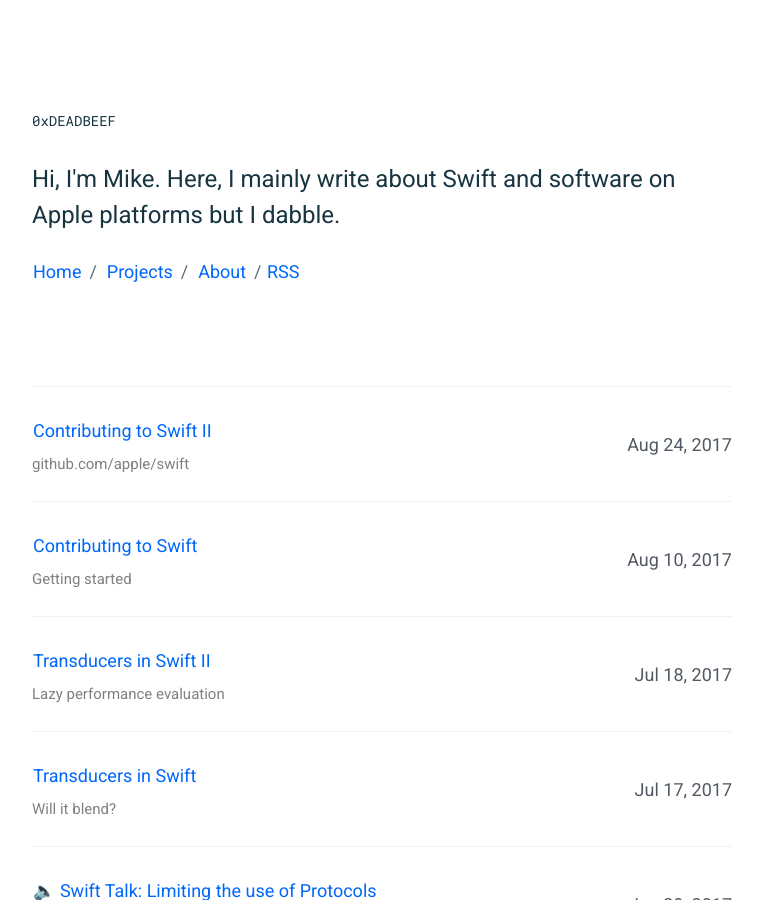
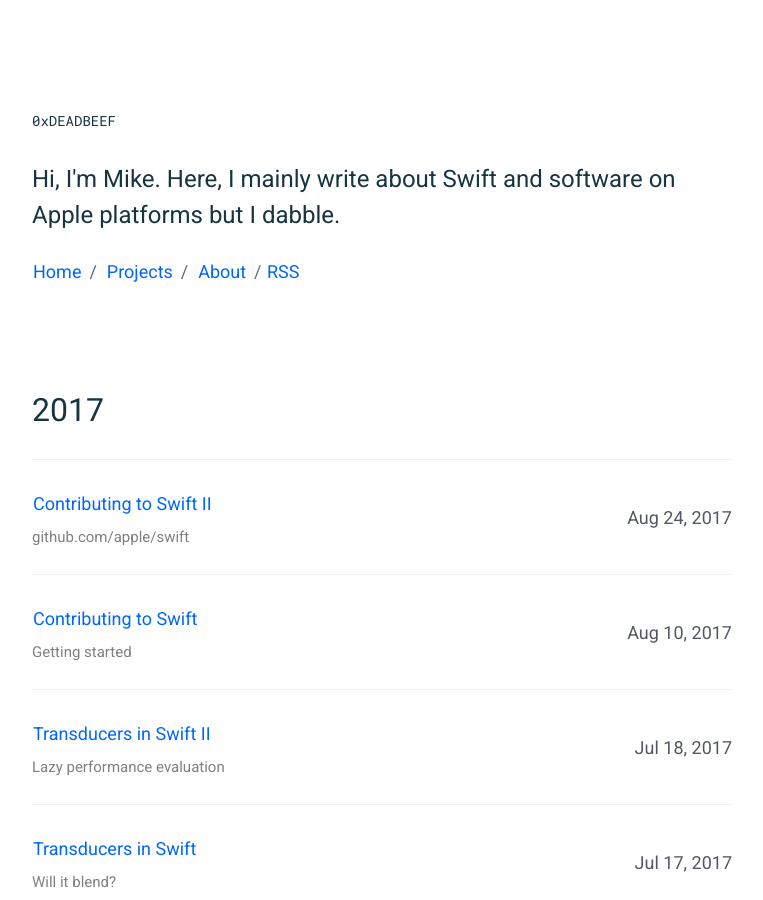
Before and after one commit to mkchoi212/mkchoi212.github.io, a Jekyll site: the page built from index.html, in a window 1280 px wide and 900 px high. Shown: the whole window, without its empty margins (258-1021 px from the left). Built offline with Jekyll 4.4.1, drawn with Linux system fonts in a browser that asks for light colours.

Commit message:
Fix ul bug

```diff
--- a/index.html
+++ b/index.html
@@ -5,13 +5,15 @@ title: Home
 
 <section class="c-archives">
 {% for post in site.posts  %}
-    {% if post.hide != 1 %}
       {% capture this_year %}{{ post.date | date: "%Y" }}{% endcapture %}
       {% capture next_year %}{{ post.previous.date | date: "%Y" }}{% endcapture %}
 
       {% if forloop.first %}
           <h2 class="c-archives__year" id="{{ this_year }}-ref">{{this_year}}</h2>
           <ul class="c-archives__list">
+      {% endif %}
+      {% if post.hide == 1 %}
+        {% continue %}
       {% endif %}
           <li class="c-archives__item">
               <h3>
@@ -30,6 +32,5 @@ title: Home
           <ul class="c-archives__list">
           {% endif %}
     {% endif %}
-    {% endif %}
 {% endfor %}
 </section>
```
Lines whose indentation alone changed are shown as unchanged.
